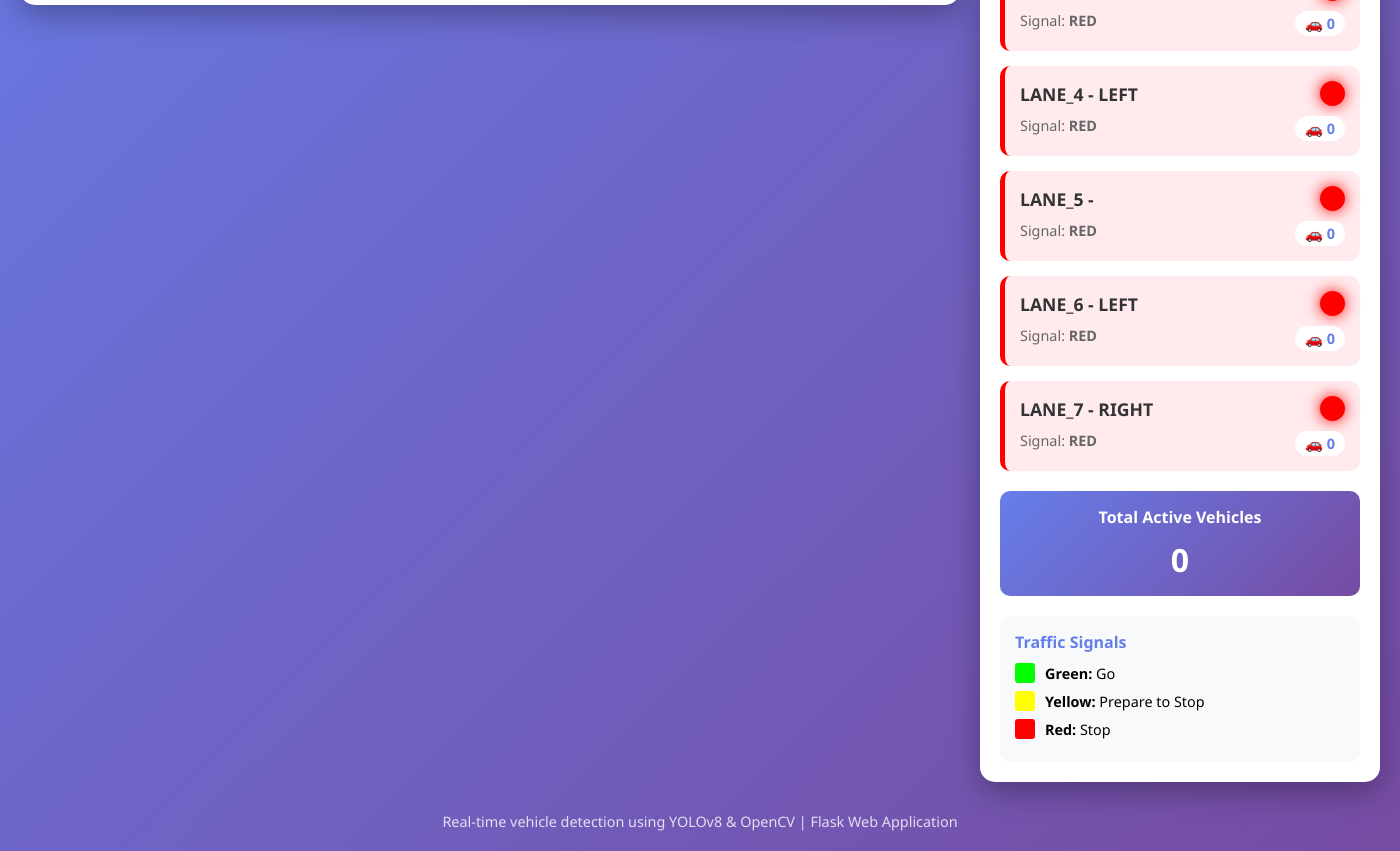
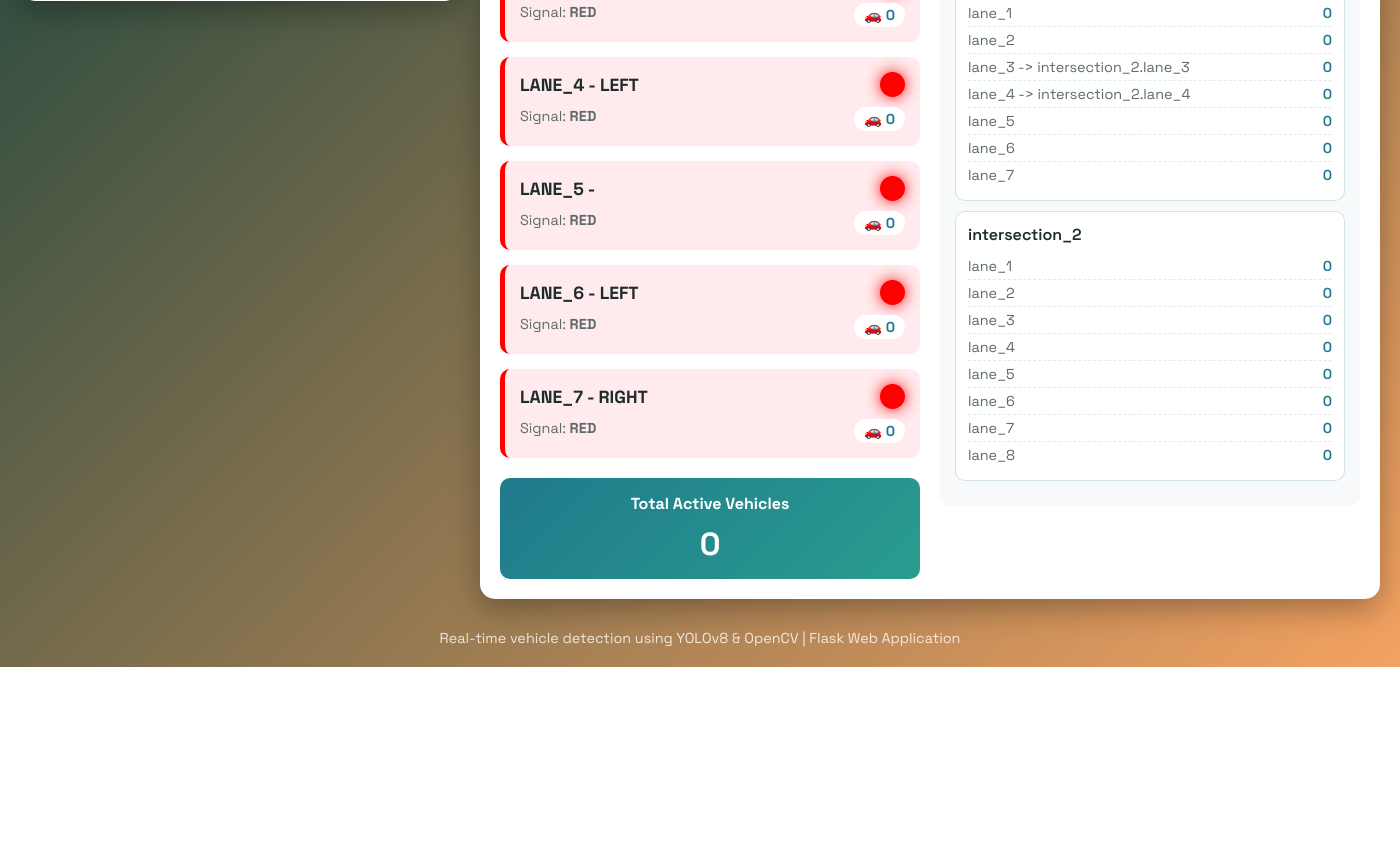
Before and after one commit to InsafInhaam/yolo-detection, a Flask app: page / in a window 1400 px wide. Shown: the part 440-1291 px from the top of the page. After the commit the page ends 1107 px from the top, so only its background shows below. Run offline with Flask 3, Linux system fonts and the light colour scheme.

Commit message:
feat: Enhance traffic monitoring system with simulation support and UI improvements

```diff
--- a/app.py
+++ b/app.py
@@ -1,4 +1,4 @@
-from flask import Flask, render_template, Response, jsonify
+from flask import Flask, render_template, Response, jsonify, request
 import cv2
 import json
 import time
@@ -16,13 +16,27 @@ app = Flask(__name__)
 CAMERA_INDEX = "videos/traffic.mp4"
 MODEL_PATH = "yolov8l.pt"
 LANE_FILE = os.environ.get("LANE_FILE", "real_lane.json")
+INTERSECTIONS_FILE = os.environ.get("INTERSECTIONS_FILE", "intersections.json")
 
-VEHICLE_CLASSES = ["car", "truck", "bus"]
+VEHICLE_CLASSES = ["car", "truck", "bus", "motorcycle", "bicycle"]
+
+CLASS_LABELS = {
+    "car": "car",
+    "truck": "truck",
+    "bus": "bus",
+    "motorcycle": "bike",
+    "bicycle": "bike"
+}
 
 GREEN_TIME = 5
 YELLOW_TIME = 2
 EMPTY_TIMEOUT = 1.5
 COUNT_SWITCH_DELTA = 2
+
+SIM_TICK_SECONDS = 1.0
+SIM_HANDOFF_RATIO = 0.5
+SIM_MIN_HANDOFF = 1
+SIM_MIRROR_INTERSECTION = "intersection_1"
 
 LANE_DIRECTIONS = {
     "lane_1": "UP",
@@ -33,6 +47,22 @@ LANE_DIRECTIONS = {
     "lane_7": "RIGHT",
     "lane_8": "DOWN",
     "lane_9": "UP",
+}
+
+LANE_ROUTES = {
+    "lane_1": "lane_2",
+    "lane_3": "lane_4",
+    "lane_5": "lane_7",
+    "lane_6": None
+}
+
+PAIRED_LANES = {
+    "lane_1": "lane_2",
+    "lane_2": "lane_1",
+    "lane_3": "lane_4",
+    "lane_4": "lane_3",
+    "lane_6": "lane_7",
+    "lane_7": "lane_6"
 }
 
 # =========================
@@ -62,6 +92,27 @@ if not raw_lanes:
     print("⚠️  Run: python draw_lanes.py --output real_lane.json")
 else:
     print(f"✅ Loaded lanes from {selected_lane_file} ({len(raw_lanes)} lanes)")
+
+intersections = {}
+simulation_counts = {}
+last_simulation_tick = 0.0
+if os.path.exists(INTERSECTIONS_FILE):
+    try:
+        with open(INTERSECTIONS_FILE, "r") as f:
+            intersections = json.load(f).get("intersections", {})
+    except (json.JSONDecodeError, ValueError, FileNotFoundError):
+        intersections = {}
+
+if intersections:
+    for intersection_id, config in intersections.items():
+        lanes_list = config.get("lanes", [])
+        simulation_counts[intersection_id] = {
+            lane: 0 for lane in lanes_list
+        }
+    print(
+        f"✅ Loaded intersections from {INTERSECTIONS_FILE} ({len(intersections)} nodes)")
+else:
+    print("⚠️  No intersections config found for simulation")
 
 lanes = {}
 for lane, points in raw_lanes.items():
@@ -105,7 +156,7 @@ def infer_direction(prev, curr, threshold=8):
     dy = curr[1] - prev[1]
 
     if abs(dx) < threshold and abs(dy) < threshold:
-        return "STATIONARY"
+        return ""
 
     if abs(dx) > abs(dy):
         return "RIGHT" if dx > 0 else "LEFT"
@@ -120,6 +171,78 @@ def cleanup_old_vehicles(timeout=5):
              if now - v.get("time", 0) > timeout]
     for vid in stale:
         del vehicle_memory[vid]
+
+
+def _parse_target_lane(target):
+    if not target:
+        return None, None
+    if "." not in target:
+        return None, None
+    intersection_id, lane_id = target.split(".", 1)
+    return intersection_id, lane_id
+
+
+def _handoff_amount(count):
+    if count <= 0:
+        return 0
+    transfer = int(count * SIM_HANDOFF_RATIO)
+    if transfer < SIM_MIN_HANDOFF:
+        transfer = SIM_MIN_HANDOFF
+    return min(transfer, count)
+
+
+def tick_simulation():
+    global last_simulation_tick
+    if not intersections:
+        return
+
+    now = time.time()
+    if now - last_simulation_tick < SIM_TICK_SECONDS:
+        return
+    last_simulation_tick = now
+
+    if SIM_MIRROR_INTERSECTION in simulation_counts:
+        for lane_id in simulation_counts[SIM_MIRROR_INTERSECTION].keys():
+            if lane_id in lanes:
+                simulation_counts[SIM_MIRROR_INTERSECTION][lane_id] = lanes[lane_id]["count"]
+
+    for intersection_id, lanes_map in simulation_counts.items():
+        if intersection_id == SIM_MIRROR_INTERSECTION:
+            continue
+        for lane_id in lanes_map.keys():
+            lanes_map[lane_id] = 0
+
+    transfers = []
+    for intersection_id, config in intersections.items():
+        outgoing = config.get("outgoing", {})
+        for lane_id, target in outgoing.items():
+            target_intersection, target_lane = _parse_target_lane(target)
+            if not target_intersection or not target_lane:
+                continue
+            src_count = simulation_counts.get(
+                intersection_id, {}).get(lane_id, 0)
+            transfer = _handoff_amount(src_count)
+            if transfer <= 0:
+                continue
+            transfers.append((
+                intersection_id,
+                lane_id,
+                target_intersection,
+                target_lane,
+                transfer
+            ))
+
+    for src_intersection, src_lane, dst_intersection, dst_lane, amount in transfers:
+        if src_intersection not in simulation_counts:
+            continue
+        if dst_intersection not in simulation_counts:
+            continue
+        if src_lane not in simulation_counts[src_intersection]:
+            continue
+        if dst_lane not in simulation_counts[dst_intersection]:
+            continue
+        simulation_counts[src_intersection][src_lane] -= amount
+        simulation_counts[dst_intersection][dst_lane] += amount
 
 
 def update_traffic_lights(lane_counts):
@@ -146,9 +269,14 @@ def update_traffic_lights(lane_counts):
         last_switch_time = time.time()
 
     active_lane = lane_order[current_lane_index] if lane_order else None
+    paired_lane = PAIRED_LANES.get(active_lane)
+    green_lanes = {active_lane, paired_lane}
 
     for lane in lanes:
-        lanes[lane]["signal"] = light_state if lane == active_lane else "RED"
+        if lane in green_lanes:
+            lanes[lane]["signal"] = light_state
+        else:
+            lanes[lane]["signal"] = "RED"
 
 # =========================
 # VIDEO PROCESSING
@@ -227,7 +355,8 @@ def generate_frames():
                         "pos": centroid,
                         "time": now,
                         "lane": current_lane,
-                        "direction": "UNKNOWN"
+                        "direction": "",
+                        "predicted_next_lane": LANE_ROUTES.get(current_lane)
                     }
                 else:
                     prev_pos = vehicle_memory[vid]["pos"]
@@ -238,6 +367,8 @@ def generate_frames():
 
                     if current_lane != prev_lane:
                         vehicle_memory[vid]["lane"] = current_lane
+                        vehicle_memory[vid]["predicted_next_lane"] = LANE_ROUTES.get(
+                            current_lane)
 
                     vehicle_memory[vid]["pos"] = centroid
                     vehicle_memory[vid]["time"] = now
@@ -246,9 +377,16 @@ def generate_frames():
                 lanes[current_lane]["last_seen"] = now
 
                 direction = vehicle_memory[vid]["direction"]
+                class_label = CLASS_LABELS.get(cls, cls)
+                next_lane = vehicle_memory[vid].get("predicted_next_lane")
+                label_text = class_label
+                if direction:
+                    label_text = f"{label_text} | {direction}"
+                if next_lane:
+                    label_text = f"{label_text} -> {next_lane}"
                 cv2.putText(
                     frame,
-                    f"{cls} | {direction}",
+                    label_text,
                     (x1, y1 - 6),
                     cv2.FONT_HERSHEY_SIMPLEX,
                     0.5,
@@ -283,9 +421,11 @@ def generate_frames():
                 # Lane label with count
                 label_pos = tuple(data["polygon"][0])
                 direction = LANE_DIRECTIONS.get(lane, "")
+                next_lane = LANE_ROUTES.get(lane)
+                next_lane_text = f" -> {next_lane}" if next_lane else ""
                 cv2.putText(
                     frame,
-                    f"{lane} {direction} [{data['count']}]",
+                    f"{lane} {direction}{next_lane_text} [{data['count']}]",
                     label_pos,
                     cv2.FONT_HERSHEY_SIMPLEX,
                     0.7,
@@ -324,6 +464,7 @@ def lane_status():
             status.append({
                 "lane": lane,
                 "direction": LANE_DIRECTIONS.get(lane, ""),
+                "next_lane": LANE_ROUTES.get(lane),
                 "signal": data["signal"],
                 "count": data["count"],
                 "occupied": data["occupied"]
@@ -331,7 +472,67 @@ def lane_status():
         return jsonify(status)
 
 
+@app.route('/simulation_status')
+def simulation_status():
+    with lock:
+        tick_simulation()
+        status = []
+        for intersection_id, config in intersections.items():
+            outgoing = config.get("outgoing", {})
+            lanes_status = []
+            for lane_id in config.get("lanes", []):
+                target = outgoing.get(lane_id)
+                target_intersection, target_lane = _parse_target_lane(target)
+                downstream_count = 0
+                if target_intersection and target_lane:
+                    downstream_count = simulation_counts.get(
+                        target_intersection, {}).get(target_lane, 0)
+                lanes_status.append({
+                    "lane": lane_id,
+                    "count": simulation_counts.get(intersection_id, {}).get(lane_id, 0),
+                    "outgoing_to": target,
+                    "downstream_count": downstream_count
+                })
+            status.append({
+                "intersection": intersection_id,
+                "lanes": lanes_status
+            })
+        return jsonify(status)
+
+
+@app.route('/simulation/update', methods=['POST'])
+def simulation_update():
+    if not intersections:
+        return jsonify({"error": "simulation config not loaded"}), 400
+
+    payload = request.get_json(silent=True) or {}
+    updates = payload.get("counts")
+
+    with lock:
+        if updates:
+            for intersection_id, lanes_map in updates.items():
+                if intersection_id not in simulation_counts:
+                    continue
+                for lane_id, count in lanes_map.items():
+                    if lane_id in simulation_counts[intersection_id]:
+                        simulation_counts[intersection_id][lane_id] = max(
+                            0, int(count))
+        else:
+            intersection_id = payload.get("intersection")
+            lane_id = payload.get("lane")
+            count = payload.get("count")
+            if (intersection_id not in simulation_counts or
+                    lane_id not in simulation_counts[intersection_id] or
+                    count is None):
+                return jsonify({"error": "invalid simulation update"}), 400
+            simulation_counts[intersection_id][lane_id] = max(0, int(count))
+
+        tick_simulation()
+        return jsonify({"ok": True})
+
+
 if __name__ == '__main__':
+    port = int(os.environ.get("PORT", 5000))
     print("🚀 Starting Traffic Monitoring Web App...")
-    print("📹 Open http://127.0.0.1:5000 in your browser")
-    app.run(debug=True, threaded=True, use_reloader=False)
+    print(f"📹 Open http://127.0.0.1:{port} in your browser")
+    app.run(debug=True, threaded=True, use_reloader=False, port=port)
--- a/templates/index.html
+++ b/templates/index.html
@@ -1,10 +1,23 @@
-<!DOCTYPE html>
+<!doctype html>
 <html lang="en">
   <head>
-    <meta charset="UTF-8">
-    <meta name="viewport" content="width=device-width, initial-scale=1.0">
+    <meta charset="UTF-8" />
+    <meta name="viewport" content="width=device-width, initial-scale=1.0" />
     <title>Traffic Intersection Monitor</title>
     <style>
+      @import url("https://fonts.googleapis.com/css2?family=Space+Grotesk:wght@400;500;600;700&display=swap");
+    </style>
+    <style>
+      :root {
+        --bg-1: #0b3d3a;
+        --bg-2: #f4a261;
+        --panel: #ffffff;
+        --accent: #1f7a8c;
+        --accent-2: #2a9d8f;
+        --ink: #1d2b2a;
+        --muted: #5c6b6a;
+      }
+
       * {
         margin: 0;
         padding: 0;
@@ -12,8 +25,9 @@
       }
 
       body {
-            font-family: 'Segoe UI', Tahoma, Geneva, Verdana, sans-serif;
-            background: linear-gradient(135deg, #667eea 0%, #764ba2 100%);
+        font-family:
+          "Space Grotesk", "Segoe UI", Tahoma, Geneva, Verdana, sans-serif;
+        background: linear-gradient(135deg, var(--bg-1) 0%, var(--bg-2) 100%);
         min-height: 100vh;
         padding: 20px;
       }
@@ -28,21 +42,21 @@
         color: white;
         margin-bottom: 30px;
         font-size: 2.5em;
-            text-shadow: 2px 2px 4px rgba(0,0,0,0.3);
+        text-shadow: 2px 2px 4px rgba(0, 0, 0, 0.3);
       }
 
       .main-grid {
         display: grid;
-            grid-template-columns: 1fr 400px;
+        grid-template-columns: 1fr 900px;
         gap: 20px;
         align-items: start;
       }
 
       .video-container {
-            background: white;
+        background: var(--panel);
         border-radius: 15px;
         padding: 20px;
-            box-shadow: 0 10px 30px rgba(0,0,0,0.3);
+        box-shadow: 0 10px 30px rgba(0, 0, 0, 0.3);
       }
 
       .video-container img {
@@ -52,17 +66,29 @@
       }
 
       .sidebar {
-            background: white;
+        background: var(--panel);
         border-radius: 15px;
         padding: 20px;
-            box-shadow: 0 10px 30px rgba(0,0,0,0.3);
+        box-shadow: 0 10px 30px rgba(0, 0, 0, 0.3);
+      }
+
+      .sidebar-container {
+        display: flex;
+        align-items: flex-start;
+        justify-content: flex-start;
+        gap: 20px;
+      }
+
+      .sidebar-col1,
+      .sidebar-col2 {
+        width: 50%;
       }
 
       .sidebar h2 {
-            color: #667eea;
+        color: var(--accent);
         margin-bottom: 20px;
         font-size: 1.5em;
-            border-bottom: 3px solid #667eea;
+        border-bottom: 3px solid var(--accent);
         padding-bottom: 10px;
       }
 
@@ -82,7 +108,7 @@
 
       .lane-card:hover {
         transform: translateX(5px);
-            box-shadow: 0 5px 15px rgba(0,0,0,0.1);
+        box-shadow: 0 5px 15px rgba(0, 0, 0, 0.1);
       }
 
       .lane-card.green {
@@ -110,7 +136,7 @@
       .lane-name {
         font-weight: bold;
         font-size: 1.1em;
-            color: #333;
+        color: var(--ink);
       }
 
       .signal-light {
@@ -118,7 +144,7 @@
         height: 25px;
         border-radius: 50%;
         display: inline-block;
-            box-shadow: 0 2px 5px rgba(0,0,0,0.2);
+        box-shadow: 0 2px 5px rgba(0, 0, 0, 0.2);
       }
 
       .signal-light.green {
@@ -140,12 +166,12 @@
         display: flex;
         justify-content: space-between;
         font-size: 0.9em;
-            color: #666;
+        color: var(--muted);
       }
 
       .vehicle-count {
         font-weight: bold;
-            color: #667eea;
+        color: var(--accent);
         background: white;
         padding: 3px 10px;
         border-radius: 15px;
@@ -154,7 +180,11 @@
       .stats-box {
         margin-top: 20px;
         padding: 15px;
-            background: linear-gradient(135deg, #667eea 0%, #764ba2 100%);
+        background: linear-gradient(
+          135deg,
+          var(--accent) 0%,
+          var(--accent-2) 100%
+        );
         color: white;
         border-radius: 10px;
         text-align: center;
@@ -171,14 +201,13 @@
       }
 
       .legend {
-            margin-top: 20px;
         padding: 15px;
         background: #f8f9fa;
         border-radius: 10px;
       }
 
       .legend h3 {
-            color: #667eea;
+        color: var(--accent);
         margin-bottom: 10px;
         font-size: 1em;
       }
@@ -195,6 +224,52 @@
         width: 20px;
         height: 20px;
         border-radius: 3px;
+      }
+
+      .simulation-panel {
+        margin-top: 20px;
+        padding: 15px;
+        background: #f8f9fa;
+        border-radius: 10px;
+      }
+
+      .simulation-panel h3 {
+        color: var(--accent);
+        margin-bottom: 12px;
+        font-size: 1em;
+      }
+
+      .intersection-card {
+        background: white;
+        border-radius: 10px;
+        padding: 12px;
+        border: 1px solid rgba(31, 122, 140, 0.2);
+        margin-bottom: 10px;
+      }
+
+      .intersection-title {
+        font-weight: 600;
+        color: var(--ink);
+        margin-bottom: 8px;
+      }
+
+      .simulation-row {
+        display: flex;
+        justify-content: space-between;
+        align-items: center;
+        font-size: 0.9em;
+        color: var(--muted);
+        padding: 4px 0;
+        border-bottom: 1px dashed rgba(31, 122, 140, 0.15);
+      }
+
+      .simulation-row:last-child {
+        border-bottom: none;
+      }
+
+      .sim-count {
+        font-weight: 600;
+        color: var(--accent);
       }
 
       @media (max-width: 1200px) {
@@ -218,11 +293,13 @@
 
       <div class="main-grid">
         <div class="video-container">
-                <img src="{{ url_for('video_feed') }}" alt="Live Traffic Feed">
+          <img src="{{ url_for('video_feed') }}" alt="Live Traffic Feed" />
         </div>
 
         <div class="sidebar">
           <h2>Lane Status</h2>
+          <div class="sidebar-container">
+            <div class="sidebar-col1">
               <div class="lanes-status" id="lanes-status">
                 <!-- Lane cards will be inserted here -->
               </div>
@@ -231,41 +308,60 @@
                 <h3>Total Active Vehicles</h3>
                 <div class="stats-number" id="total-vehicles">0</div>
               </div>
-
+            </div>
+            <div class="sidebar-col2">
               <div class="legend">
                 <h3>Traffic Signals</h3>
                 <div class="legend-item">
-                        <div class="legend-color" style="background: #00ff00;"></div>
+                  <div class="legend-color" style="background: #00ff00"></div>
                   <span><strong>Green:</strong> Go</span>
                 </div>
                 <div class="legend-item">
-                        <div class="legend-color" style="background: #ffff00;"></div>
+                  <div class="legend-color" style="background: #ffff00"></div>
                   <span><strong>Yellow:</strong> Prepare to Stop</span>
                 </div>
                 <div class="legend-item">
-                        <div class="legend-color" style="background: #ff0000;"></div>
+                  <div class="legend-color" style="background: #ff0000"></div>
                   <span><strong>Red:</strong> Stop</span>
+                </div>
+              </div>
+
+              <div class="simulation-panel">
+                <h3>Simulation Intersections</h3>
+                <div id="simulation-status">
+                  <!-- Simulation cards will be inserted here -->
+                </div>
+              </div>
             </div>
           </div>
         </div>
       </div>
 
       <div class="footer">
-            <p>Real-time vehicle detection using YOLOv8 & OpenCV | Flask Web Application</p>
+        <p>
+          Real-time vehicle detection using YOLOv8 & OpenCV | Flask Web
+          Application
+        </p>
       </div>
     </div>
 
     <script>
       function updateLaneStatus() {
-            fetch('/lane_status')
-                .then(response => response.json())
-                .then(data => {
-                    const container = document.getElementById('lanes-status');
-                    const totalVehicles = data.reduce((sum, lane) => sum + lane.count, 0);
+        fetch("/lane_status")
+          .then((response) => response.json())
+          .then((data) => {
+            const container = document.getElementById("lanes-status");
+            const totalVehicles = data.reduce(
+              (sum, lane) => sum + lane.count,
+              0,
+            );
 
-                    document.getElementById('total-vehicles').textContent = totalVehicles;
+            document.getElementById("total-vehicles").textContent =
+              totalVehicles;
 
-                    container.innerHTML = data.map(lane => `
+            container.innerHTML = data
+              .map(
+                (lane) => `
                         <div class="lane-card ${lane.signal.toLowerCase()}">
                             <div class="lane-header">
                                 <span class="lane-name">${lane.lane.toUpperCase()} - ${lane.direction}</span>
@@ -276,14 +372,62 @@
                                 <span class="vehicle-count">🚗 ${lane.count}</span>
                             </div>
                         </div>
-                    `).join('');
+                    `,
+              )
+              .join("");
           })
-                .catch(error => console.error('Error fetching lane status:', error));
+          .catch((error) =>
+            console.error("Error fetching lane status:", error),
+          );
+      }
+
+      function updateSimulationStatus() {
+        fetch("/simulation_status")
+          .then((response) => response.json())
+          .then((data) => {
+            const container = document.getElementById("simulation-status");
+
+            if (!Array.isArray(data) || data.length === 0) {
+              container.innerHTML =
+                '<div class="intersection-card">No simulation data available.</div>';
+              return;
+            }
+
+            container.innerHTML = data
+              .map((intersection) => {
+                const rows = (intersection.lanes || [])
+                  .map((lane) => {
+                    const outgoing = lane.outgoing_to
+                      ? ` -> ${lane.outgoing_to}`
+                      : "";
+                    return `
+                                <div class="simulation-row">
+                                    <span>${lane.lane}${outgoing}</span>
+                                    <span class="sim-count">${lane.count}</span>
+                                </div>
+                            `;
+                  })
+                  .join("");
+
+                return `
+                            <div class="intersection-card">
+                                <div class="intersection-title">${intersection.intersection}</div>
+                                ${rows || '<div class="simulation-row">No lanes configured.</div>'}
+                            </div>
+                        `;
+              })
+              .join("");
+          })
+          .catch((error) =>
+            console.error("Error fetching simulation status:", error),
+          );
       }
 
       // Update lane status every 500ms
       setInterval(updateLaneStatus, 500);
+      setInterval(updateSimulationStatus, 1000);
       updateLaneStatus(); // Initial load
+      updateSimulationStatus();
     </script>
   </body>
 </html>
```
Also changed, not shown: draw.py (added, +213 -0 lines), intersections.json (added, +32 -0 lines). Lines whose indentation alone changed are shown as unchanged.
